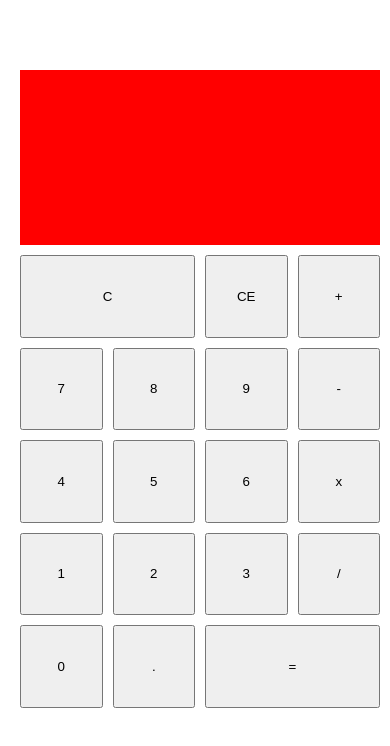
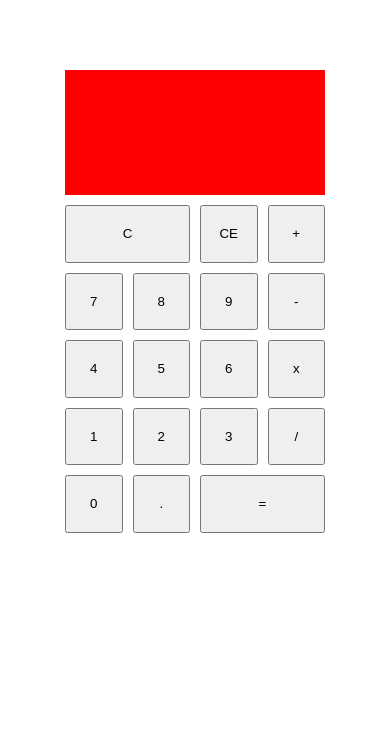
Before and after one commit to xerox0213/calculator, a website built with Vite: page index.html in a window 390 px wide. Built offline with nearby package versions, Linux system fonts and the light colour scheme.

Commit message:
feat: responsive calculette

```diff
--- a/src/style.css
+++ b/src/style.css
@@ -66,3 +66,11 @@
     grid-row: 1/3;
     background-color: red;
 }
+
+@media screen and (max-width: 400px) {
+    #app{
+        width: 300px;
+        grid-template-columns: repeat(4, calc((300px - 40px - 30px) / 4));
+        grid-template-rows: repeat(7, calc((300px - 40px - 30px) / 4));
+    }
+}
```
